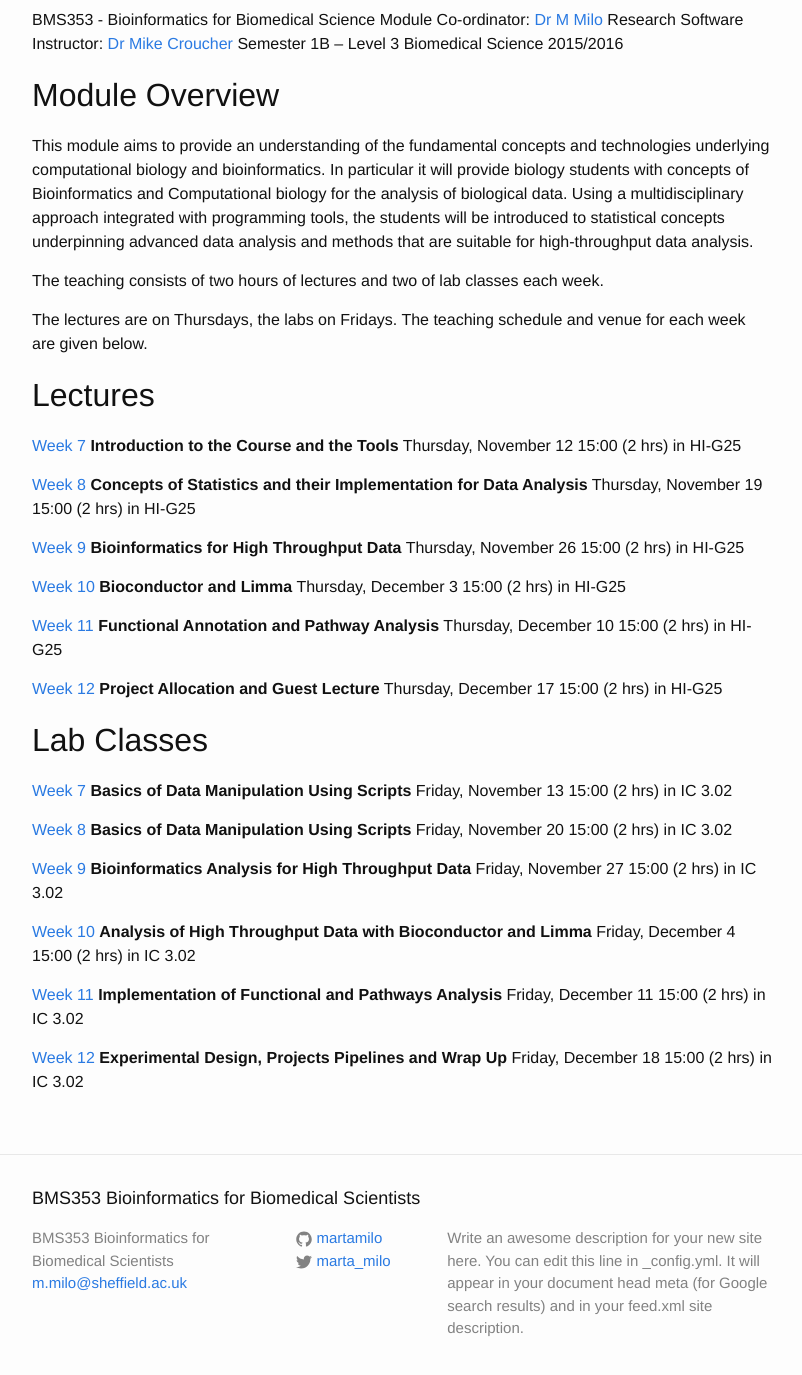
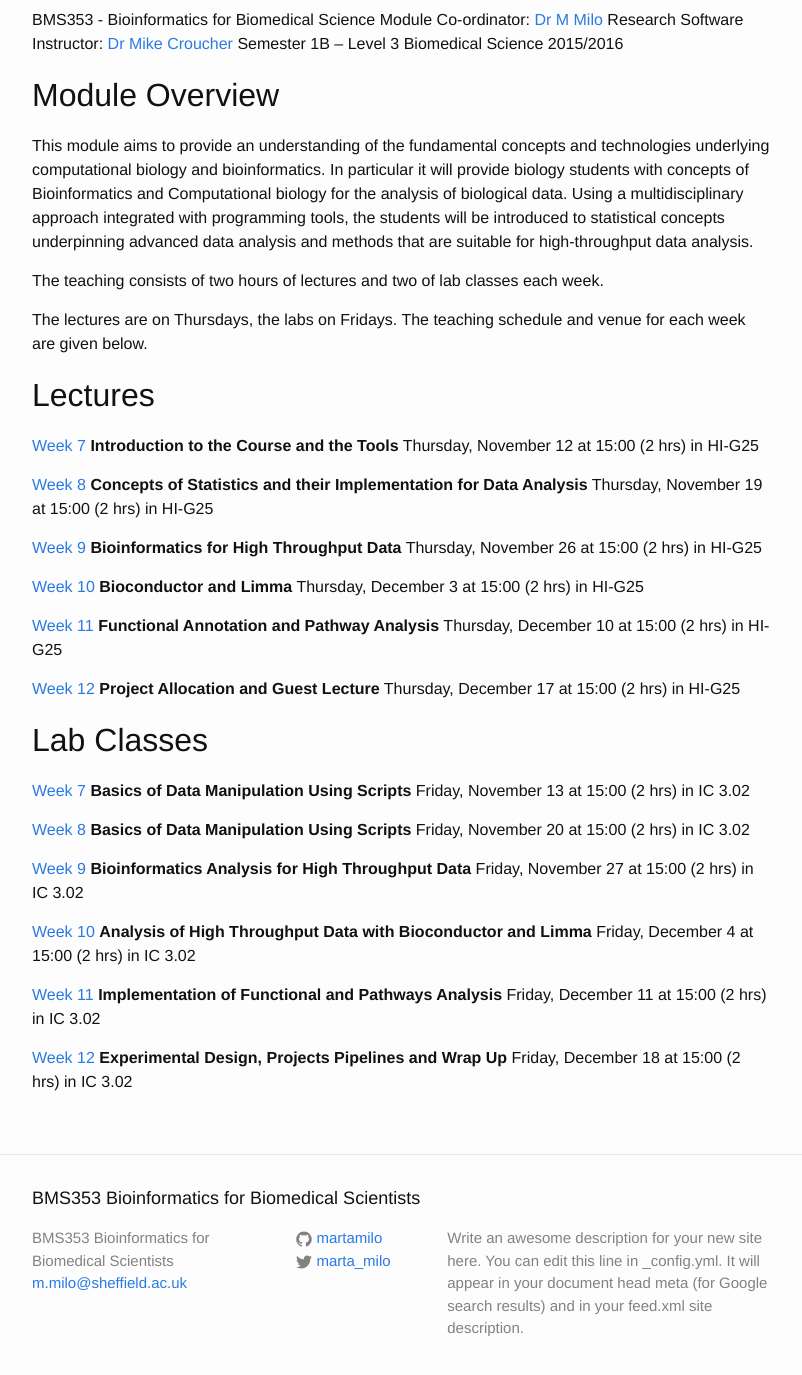
Before and after one commit to sods/bioinformatics, a Jekyll site: the page built from overview.md, in a window 1280 px wide and 1400 px high, scrolled down 565 px. Shown: the top 1375 px of the window, without its empty margins (238-1040 px from the left). Built offline with Jekyll 4.4.1, drawn with Linux system fonts in a browser that asks for light colours.

```diff
--- a/_layouts/schedule.html
+++ b/_layouts/schedule.html
@@ -7,13 +7,13 @@ layout: page
 <h2>Lectures</h2>
 {% for post in site.posts reversed %}
 {% if post.layout == "lecture" %}
-<p><a href="{{ post.url | prepend: site.baseurl }}">{{ post.title }}</a> {% if post.tagline %}<b>{{ post.tagline }}</b>{% endif %} {{ post.date | date: "%A, %B %-d %H:%M" }} ({{ post.length }} hrs) {% if post.venue %} in {{ post.venue }}{% endif %}</p>
+<p><a href="{{ post.url | prepend: site.baseurl }}">{{ post.title }}</a> {% if post.tagline %}<b>{{ post.tagline }}</b>{% endif %} {{ post.date | date: "%A, %B %-d at %H:%M" }} ({{ post.length }} hrs) {% if post.venue %} in {{ post.venue }}{% endif %}</p>
 {% endif %}
 {% endfor %}
 
 <h2>Lab Classes</h2>
 {% for post in site.posts reversed %}
 {% if post.layout == "lab" %}
-<p><a href="{{ post.url | prepend: site.baseurl }}">{{ post.title }}</a> {% if post.tagline %}<b>{{ post.tagline }}</b>{% endif %} {{ post.date | date: "%A, %B %-d %H:%M" }} ({{ post.length }} hrs) {% if post.venue %} in {{ post.venue }}{% endif %}</p>
+<p><a href="{{ post.url | prepend: site.baseurl }}">{{ post.title }}</a> {% if post.tagline %}<b>{{ post.tagline }}</b>{% endif %} {{ post.date | date: "%A, %B %-d at %H:%M" }} ({{ post.length }} hrs) {% if post.venue %} in {{ post.venue }}{% endif %}</p>
 {% endif %}
 {% endfor %}
```
